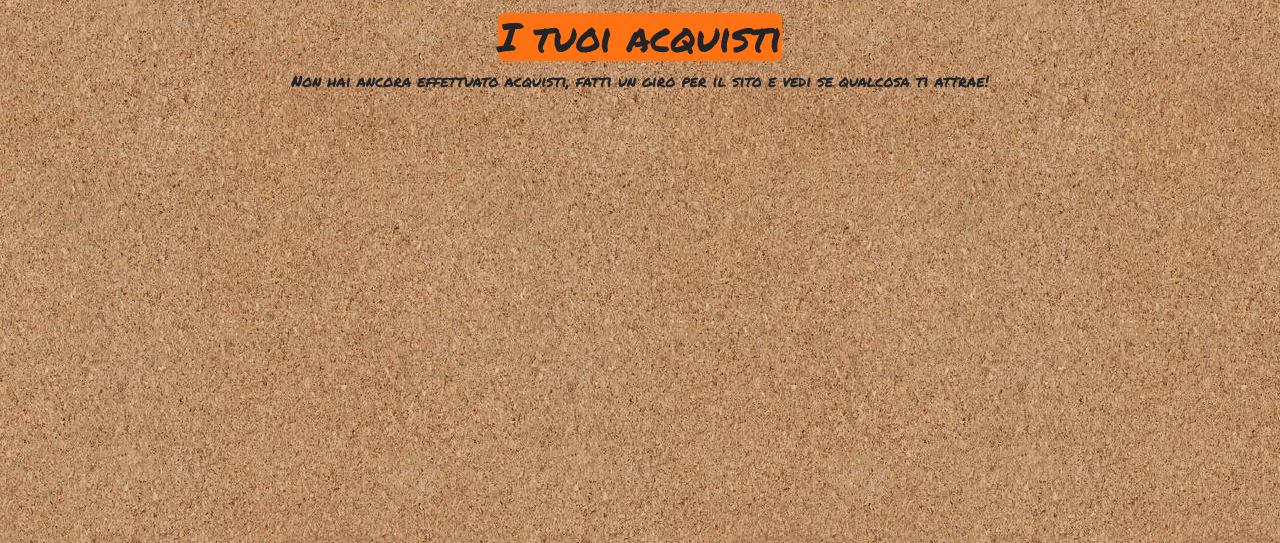
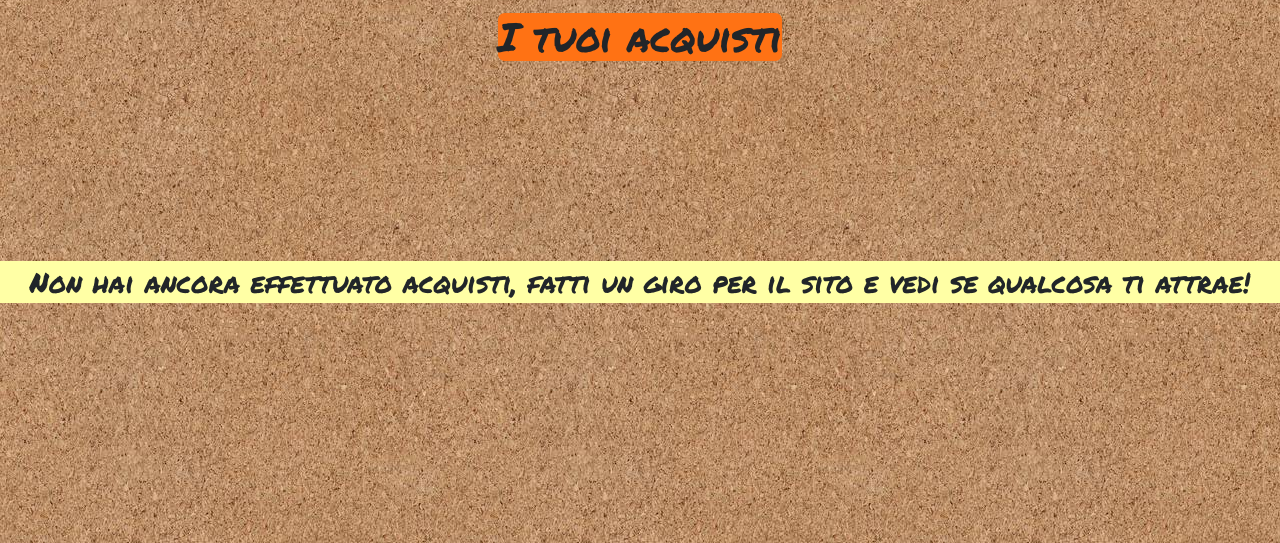
Before and after one commit to AndreaStefanini/Tecnologie-Web-Progetto, a PHP site: page /Acquisti-manager.php in a window 1280 px wide. Shown: the part 59-602 px from the top of the page. Run offline with PHP 8.4, Linux system fonts and the light colour scheme; the visitor is signed in with stand-in values (Sample User, id 1); data comes from the database, SQL or seed files in the repository; data that the repository does not hold is empty; some libraries are stand-ins or nearby versions.

Commit message:
one more thing

```diff
--- a/Acquisti.php
+++ b/Acquisti.php
@@ -1,7 +1,7 @@
 <h1 class="titolo_pagina"> I tuoi acquisti</h1>
 <?php
 if(empty($acquisti)){?>
-<p style="text-align: center;"> Non hai ancora effettuato acquisti, fatti un giro per il sito e vedi se qualcosa ti attrae!</p>
+<p style="text-align:center;background-color: rgb(255,255,165); font-size:21pt; margin-top:15%;"> Non hai ancora effettuato acquisti, fatti un giro per il sito e vedi se qualcosa ti attrae!</p>
 <?php
 } else { ?>
 <div class="container-fluid">
```
